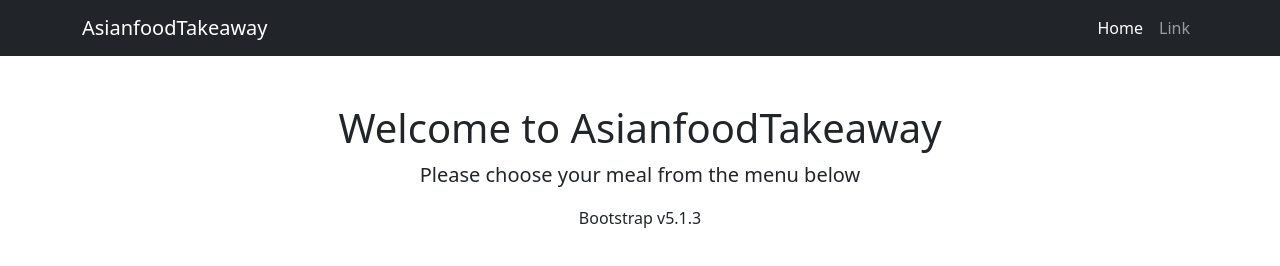
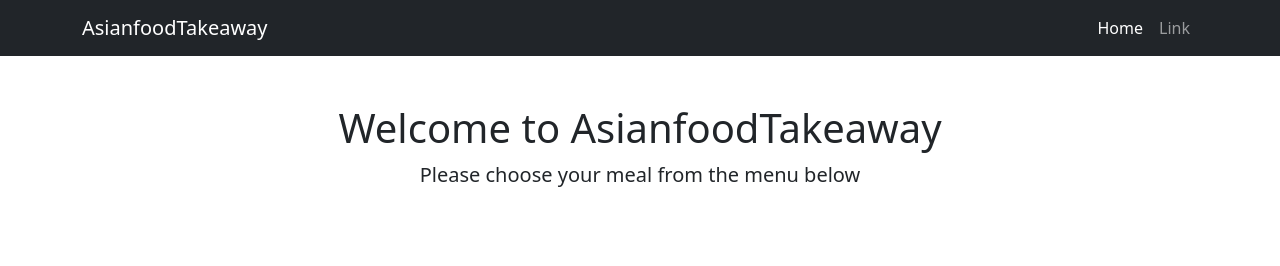
Before and after one commit to k773352/ssp-ca3, a website: page views/index.html in a window 1280 px wide. Drawn offline with nearby package versions, Linux system fonts and the light colour scheme; no server answers.

Commit message:
index.html

```diff
--- a/views/index.html
+++ b/views/index.html
@@ -34,7 +34,6 @@
             <div class="text-center mt-5">
                 <h1>Welcome to AsianfoodTakeaway</h1>
                 <p class="lead">Please choose your meal from the menu below</p>
-                <p>Bootstrap v5.1.3</p>
             </div>
             <div id="results" class="col-lg-12 mb-5"></div>
         </div>
```
